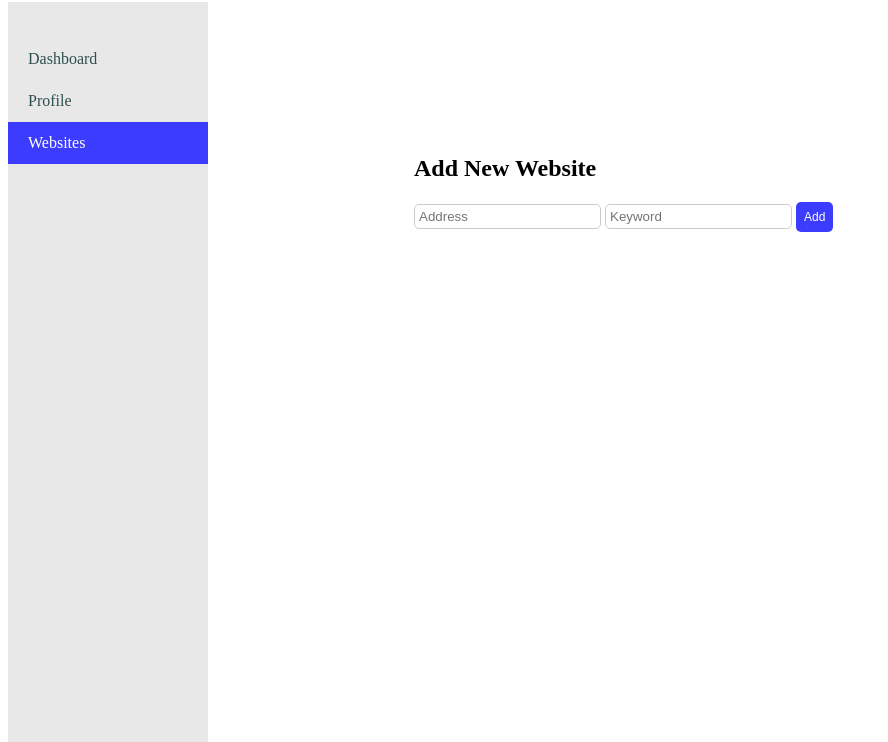
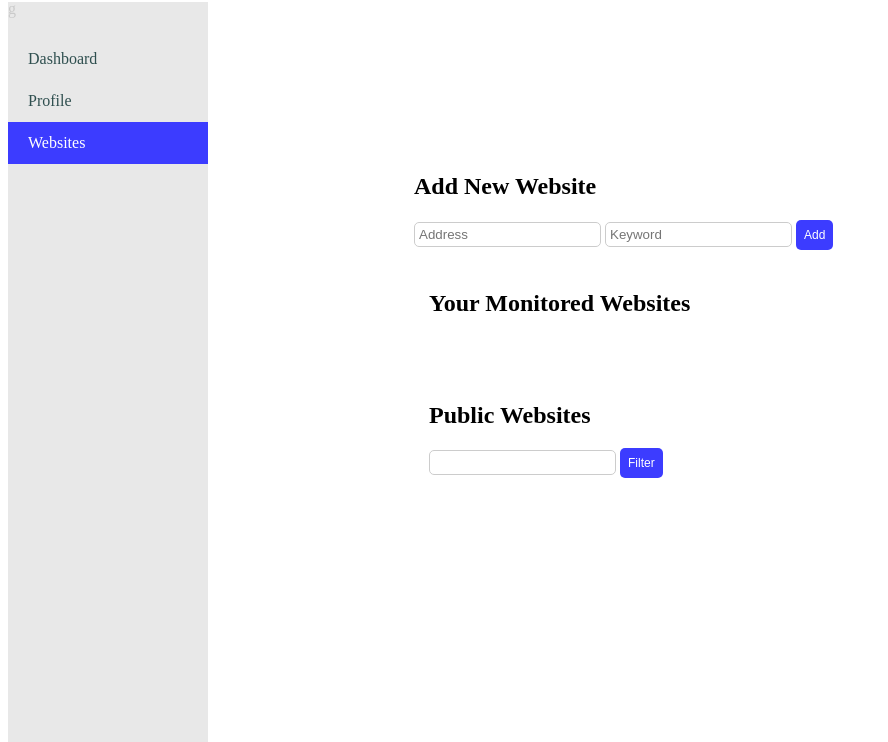
Before and after one commit to koenol/simple-website-monitoring-tool, a Flask app: page /website in a window 1280 px wide. Shown: the part 58-800 px from the top of the page, without its empty margins (0-888 px from the left). Run offline with Flask 3, Linux system fonts and the light colour scheme; the visitor is signed in with stand-in values (Sample User, id 1); data that the repository does not hold is empty.

Commit message:
added monitored websites & public websites from previously created iteration in main page to website.html

```diff
--- a/app.py
+++ b/app.py
@@ -183,7 +183,19 @@ def profile():
 def website():
     """Render Websites"""
     if request.method == "GET":
-        return render_template("website.html")
+        service.ping_all_monitored_websites(session["user_id"])
+        personal_websites = service.get_user_websites(session["user_id"])
+        filter_query = request.args.get("filter", "").strip()
+        if filter_query:
+            public_websites = service.get_public_websites_filtered(filter_query)
+        else:
+            public_websites = service.get_public_websites()
+        return render_template(
+            "website.html",
+            personal_websites=personal_websites,
+            public_websites=public_websites,
+            filter_query=filter_query
+        )
     abort(405)
 
 @app.route("/ping")
--- a/templates/website.html
+++ b/templates/website.html
@@ -20,7 +20,7 @@
         <li><a href="/profile" class="nav-link">Profile</a></li>
         <li><a href="/website" class="nav-link active">Websites</a></li>
     </ul>
-</nav>
+</nav>g
 
 <div class="container">
     <div class="main-box">
@@ -45,6 +45,48 @@
                 value="{{ session.csrf_token }}"
             />
         </form>
+        <div class="box">
+            <!-- self.note: Iterate User Websites-->
+            <h2>Your Monitored Websites</h2>
+            <div id="monitored-websites">
+                {% for website in personal_websites %}
+                <div class="website">
+                    <span>{{ website.addr }}</span>
+                    <form method="POST" action="/toggle-visibility" class="inline-form">
+                        <input type="hidden" name="website_id" value="{{ website.id }}">
+                        <input type="hidden" name="website_visibility" value="{{ website.public }}">
+                        <input type="hidden" name="csrf_token" value="{{ session.csrf_token }}">
+                        <button type="submit">{% if website.public %}Hide{% else %}Public{% endif %}</button>
+                    </form>
+                    <form method="POST" action="/delete-website" class="inline-form">
+                        <input type="hidden" name="website_id" value="{{ website.id }}">
+                        <input type="hidden" name="csrf_token" value="{{ session.csrf_token }}">
+                        <button type="submit">Delete</button>
+                    </form>
+                </div>
+                {% endfor %}
+            </div>
+        </div>
+        <div class="box">
+            <h2>Public Websites</h2>
+            <form method="GET" class="search-filter">
+                <input type="text" name="filter" value="{{ filter_query }}">
+                <button type="submit">Filter</button>
+            </form>
+            <div id="public-websites">
+                {% for website in public_websites %}
+                <div class="website">
+                    <span>{{ website.addr }}</span>
+                    <form method="POST" action="/copy-website" class="inline-form">
+                        <input type="hidden" name="public_website_id" value="{{ website.id }}">
+                        <input type="hidden" name="csrf_token" value="{{ session.csrf_token }}">
+                        <button type="submit">Copy</button>
+                    </form>
+                </div>
+                {% endfor %}
+            </div>
+        </div>
+    </div>
     </div>
 </div> <!-- self.note: end of login required -->
 
```
